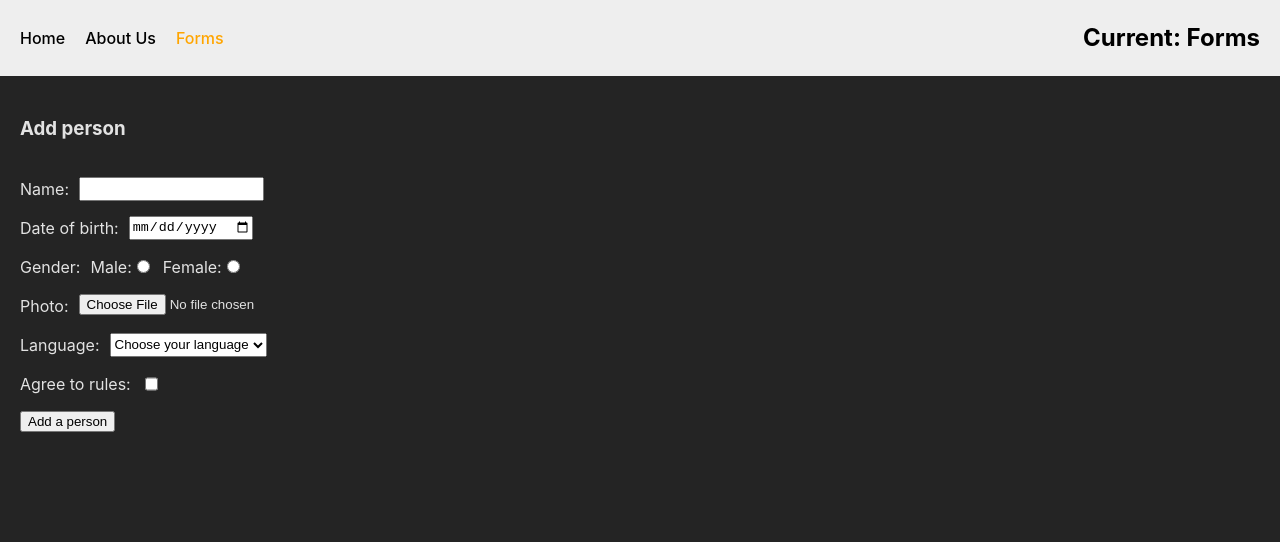
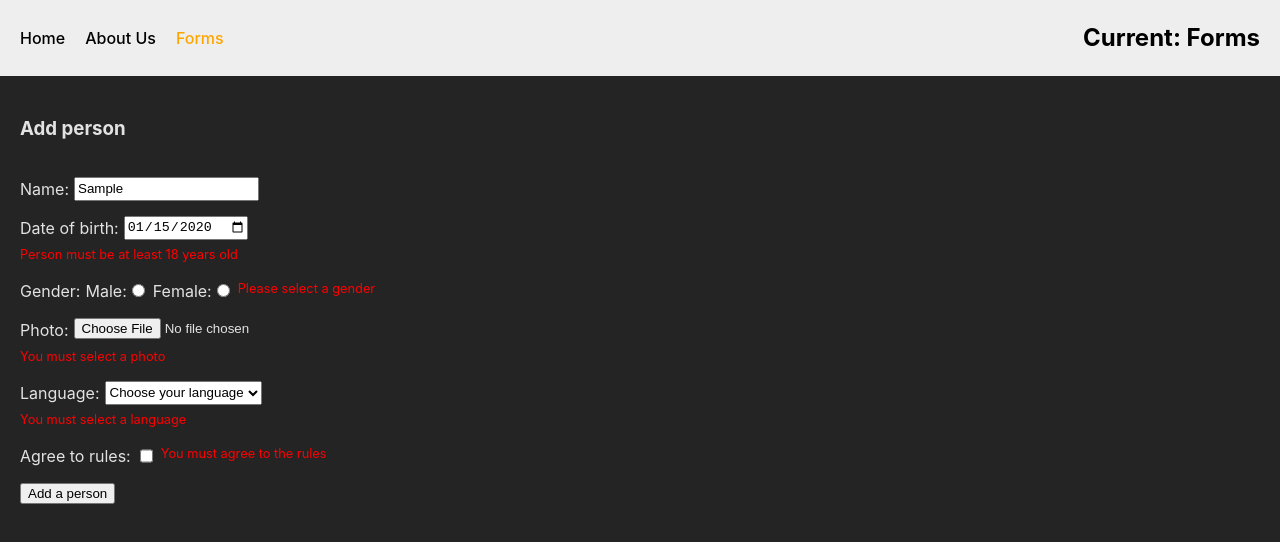
Before and after one commit to ferka123/react-course, a React (Vite) app: page /forms in a window 1280 px wide. Both pictures are taken after typing "Sample", "2020-01-15" into the empty fields and a click on the button "Add a person". Shown: the top 542 px of the page. Built offline with nearby package versions, Linux system fonts and the light colour scheme.

Commit message:
feat: form validation

```diff
--- a/src/components/Form.tsx
+++ /dev/null
@@ -1,87 +0,0 @@
-import { Component, RefObject, createRef } from 'react';
-import './styles/form.scss';
-
-// interface Props {
-//   setPerson: (name: string) => void;
-// }
-
-type Props = Record<string, never>;
-
-interface State {
-  gender: string;
-}
-
-export default class Form extends Component<Props, State> {
-  constructor(props: Props) {
-    super(props);
-    this.state = {
-      gender: '',
-    };
-  }
-  formRef: RefObject<HTMLFormElement> = createRef();
-  nameRef: RefObject<HTMLInputElement> = createRef();
-  dobRef: RefObject<HTMLInputElement> = createRef();
-  fileRef: RefObject<HTMLInputElement> = createRef();
-  langRef: RefObject<HTMLSelectElement> = createRef();
-  rulesRef: RefObject<HTMLInputElement> = createRef();
-
-  handleChangeGender = (e: React.ChangeEvent<HTMLInputElement>) => {
-    this.setState({ gender: e.target.value });
-  };
-  handleSubmit = (e: React.FormEvent) => {
-    e.preventDefault();
-    this.formRef.current!.reset();
-    this.setState({ gender: '' });
-  };
-  render() {
-    return (
-      <form className="person-form" onSubmit={this.handleSubmit} ref={this.formRef} noValidate>
-        <h3>Add person</h3>
-        <label className="form-input">
-          Name:
-          <input type="text" ref={this.nameRef} required />
-        </label>
-        <label className="form-input">
-          Date of birth:
-          <input type="date" ref={this.dobRef} required />
-        </label>
-        <div className="form-input">
-          Gender:
-          <label>
-            Male:
-            <input
-              name="gender"
-              type="radio"
-              value="male"
-              required
-              onChange={this.handleChangeGender}
-            />
-          </label>
-          <label>
-            Female:
-            <input name="gender" type="radio" value="female" onChange={this.handleChangeGender} />
-          </label>
-        </div>
-        <div className="form-input">
-          Photo:
-          <input type="file" accept="image/*" ref={this.fileRef} required />
-        </div>
-        <div className="form-input">
-          Language:
-          <select defaultValue="" ref={this.langRef} required>
-            <option value="" disabled hidden>
-              Choose your language
-            </option>
-            <option value="en">English</option>
-            <option value="ru">Russian</option>
-          </select>
-        </div>
-        <label className="form-input">
-          Agree to rules:
-          <input type="checkbox" ref={this.rulesRef} required />
-        </label>
-        <button type="submit">Add a person</button>
-      </form>
-    );
-  }
-}
--- /dev/null
+++ b/src/components/form/Form.tsx
@@ -0,0 +1,127 @@
+import { Component, RefObject, createRef } from 'react';
+import '../styles/form.scss';
+import { validateDob, validateGender, validateLang, validateName } from './validate';
+
+// interface Props {
+//   setPerson: (name: string) => void;
+// }
+
+type Props = Record<string, never>;
+
+interface State {
+  gender: string;
+  isNameInvalid: boolean;
+  isDobInvalid: boolean;
+  isFileInvalid: boolean;
+  isLangInvalid: boolean;
+  isRulesInvalid: boolean;
+  isGenderInvalid: boolean;
+}
+
+export default class Form extends Component<Props, State> {
+  constructor(props: Props) {
+    super(props);
+    this.state = this.getInitialState();
+  }
+  formRef: RefObject<HTMLFormElement> = createRef();
+  nameRef: RefObject<HTMLInputElement> = createRef();
+  dobRef: RefObject<HTMLInputElement> = createRef();
+  fileRef: RefObject<HTMLInputElement> = createRef();
+  langRef: RefObject<HTMLSelectElement> = createRef();
+  rulesRef: RefObject<HTMLInputElement> = createRef();
+
+  getInitialState: () => State = () => {
+    return {
+      gender: '',
+      isNameInvalid: false,
+      isDobInvalid: false,
+      isFileInvalid: false,
+      isLangInvalid: false,
+      isRulesInvalid: false,
+      isGenderInvalid: false,
+    };
+  };
+
+  handleChangeGender = (e: React.ChangeEvent<HTMLInputElement>) => {
+    this.setState({ gender: e.target.value });
+  };
+  handleSubmit = (e: React.FormEvent) => {
+    e.preventDefault();
+    console.log(this.fileRef.current!.files);
+    const validation: Partial<State> = {
+      isNameInvalid: validateName(this.nameRef.current!.value),
+      isDobInvalid: validateDob(this.dobRef.current!.value),
+      isGenderInvalid: validateGender(this.state.gender),
+      isFileInvalid: this.fileRef.current!.files!.length === 0,
+      isLangInvalid: validateLang(this.langRef.current!.value),
+      isRulesInvalid: this.rulesRef.current!.checked === false,
+    };
+    const isFormInvalid = Object.values(validation).some(Boolean);
+
+    if (isFormInvalid) {
+      this.setState((prev) => Object.assign(prev, validation));
+      return;
+    }
+    this.formRef.current!.reset();
+    this.setState(this.getInitialState());
+  };
+  render() {
+    return (
+      <form className="person-form" onSubmit={this.handleSubmit} ref={this.formRef} noValidate>
+        <h3>Add person</h3>
+        <div className="form-input">
+          <span>Name:</span>
+          <input type="text" ref={this.nameRef} />
+          {this.state.isNameInvalid && (
+            <p className="form-error">
+              The name must be at least 3 characters long and start with an uppercased letter
+            </p>
+          )}
+        </div>
+        <div className="form-input">
+          <span>Date of birth:</span>
+          <input type="date" ref={this.dobRef} />
+          {this.state.isDobInvalid && (
+            <p className="form-error">Person must be at least 18 years old</p>
+          )}
+        </div>
+        <div className="form-input">
+          <span>Gender:</span>
+          <label>
+            Male:
+            <input name="gender" type="radio" value="male" onChange={this.handleChangeGender} />
+          </label>
+          <label>
+            Female:
+            <input name="gender" type="radio" value="female" onChange={this.handleChangeGender} />
+          </label>
+          {this.state.isGenderInvalid && <p className="form-error">Please select a gender</p>}
+        </div>
+        <div className="form-input">
+          <span>Photo:</span>
+          <input type="file" accept="image/*" ref={this.fileRef} />
+          {this.state.isFileInvalid && <p className="form-error">You must select a photo</p>}
+        </div>
+        <div className="form-input">
+          <span>Language:</span>
+          <select defaultValue="" ref={this.langRef}>
+            <option value="" disabled hidden>
+              Choose your language
+            </option>
+            <option value="en">English</option>
+            <option value="ru">Russian</option>
+          </select>
+          {this.state.isLangInvalid && <p className="form-error">You must select a language</p>}
+        </div>
+        <label className="form-input">
+          <span>Agree to rules:</span>
+          <input type="checkbox" ref={this.rulesRef} required />
+          {this.state.isRulesInvalid && (
+            <span className="form-error">You must agree to the rules</span>
+          )}
+        </label>
+        <button type="submit">Add a person</button>
+      </form>
+    );
+  }
+}
--- /dev/null
+++ b/src/components/form/validate.ts
@@ -0,0 +1,15 @@
+export const validateName = (name: string) => !/[A-Z][a-z]{2,}/.test(name);
+
+export const validateDob = (date: string) => {
+  try {
+    if (date === '') return true;
+    const dateDiff = Date.now() - new Date(date).getTime();
+    return dateDiff < 18 * 365 * 24 * 3600000;
+  } catch {
+    return true;
+  }
+};
+
+export const validateGender = (gender: string) => !['male', 'female'].includes(gender);
+
+export const validateLang = (lang: string) => !['ru', 'en'].includes(lang);
--- a/src/components/styles/form.scss
+++ b/src/components/styles/form.scss
@@ -4,10 +4,17 @@
   gap: 15px;
   padding: 20px;
   align-items: flex-start;
+  width: 400px;
 }
 
 .form-input {
   display: flex;
-  gap: 10px;
-  width: 100%;
+  flex-wrap: wrap;
+  gap: 5px;
 }
+
+.form-error {
+    color: red;
+    margin: 0;
+    font-size: 0.8em;
+}
--- a/src/pages/Forms.tsx
+++ b/src/pages/Forms.tsx
@@ -1,5 +1,5 @@
 import { Component } from 'react';
-import Form from '../components/Form';
+import Form from '../components/form/Form';
 import './styles/forms.scss';
 
 interface Props {
```
